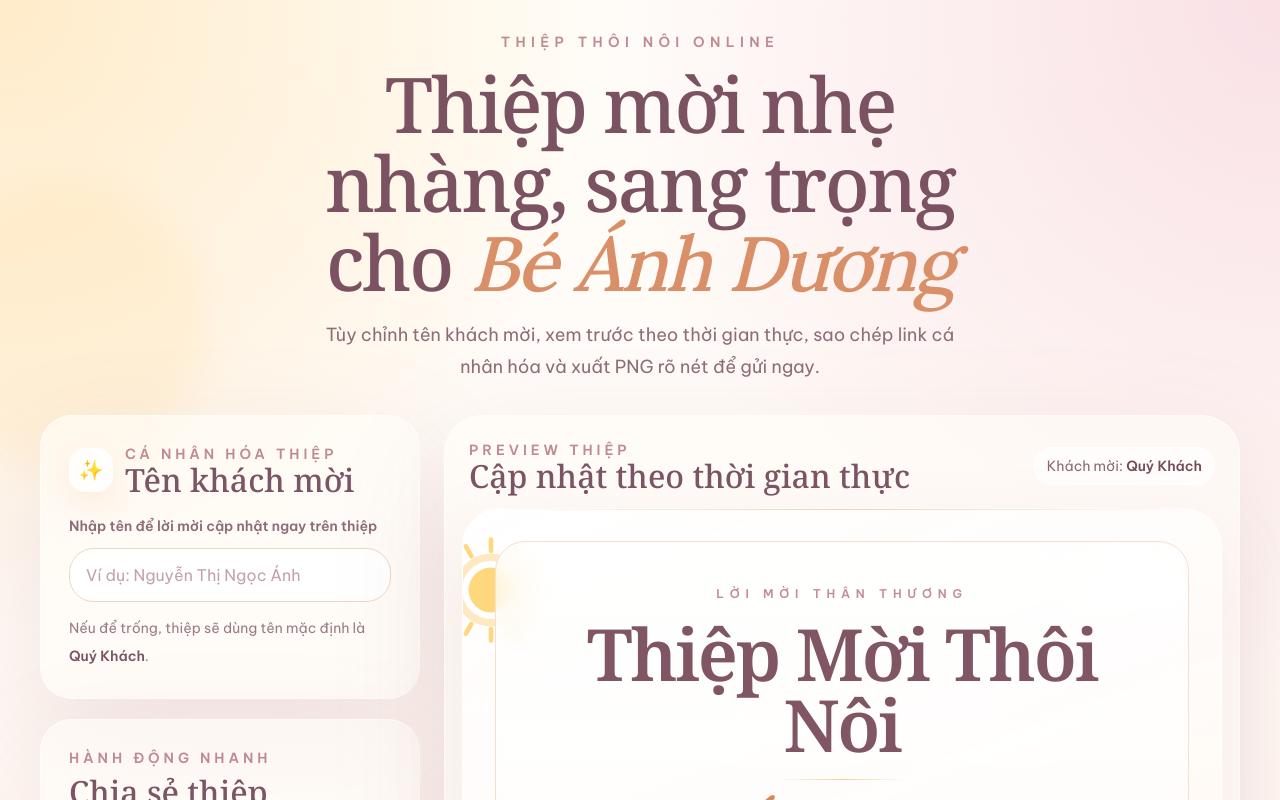
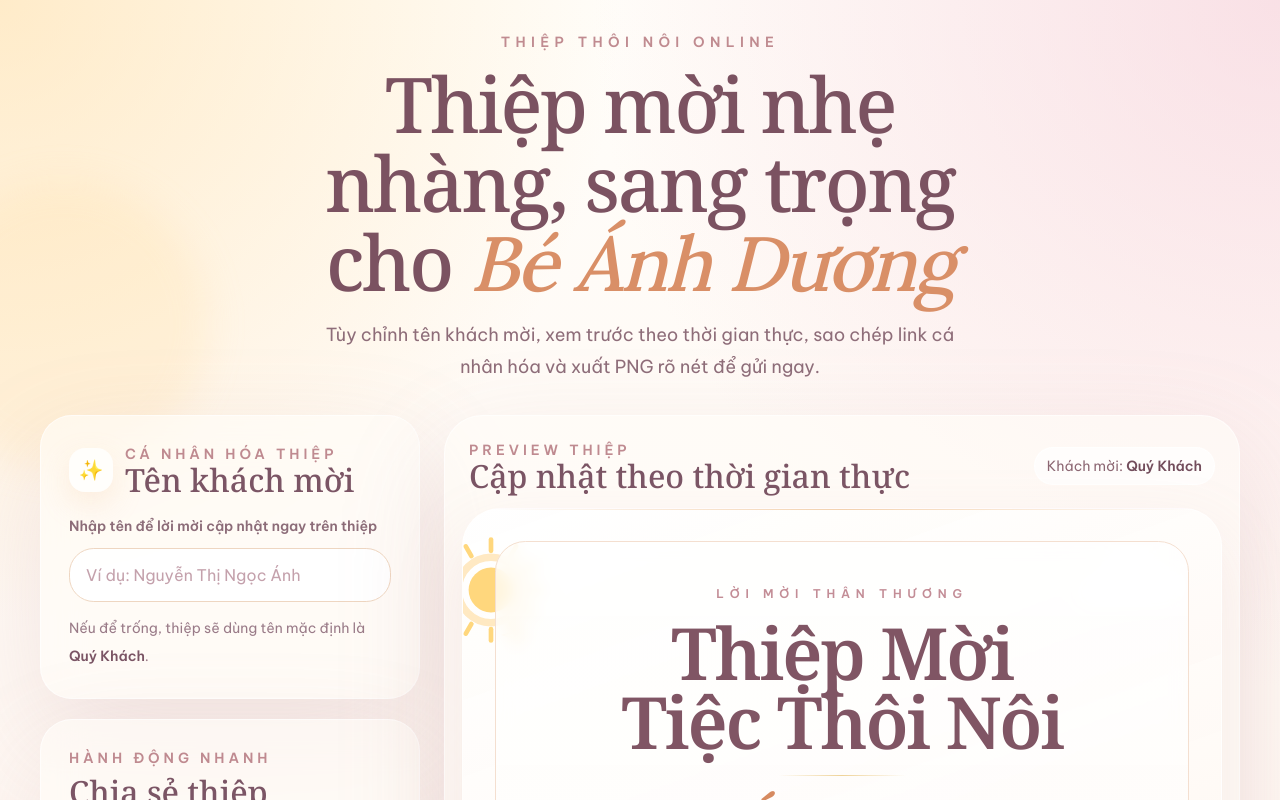
Before and after one commit to ThuKudo/Thiep-moi-tiec-thoi-noi, a Next.js app: page / in a window 1280 px wide. Shown: the top 800 px of the page. Built offline with nearby package versions, Linux system fonts and the light colour scheme.

Commit message:
style: split invitation title across two lines

```diff
--- a/src/components/InvitationCard.tsx
+++ b/src/components/InvitationCard.tsx
@@ -101,8 +101,9 @@ export function InvitationCard({ config, guestName }: InvitationCardProps) {
           <p className="mb-4 text-[0.72rem] font-semibold uppercase tracking-[0.48em] text-[#c38d96] sm:text-xs">
             Lời mời thân thương
           </p>
-          <h1 className="font-heading text-[clamp(3rem,7vw,4.5rem)] leading-[0.98] font-semibold tracking-[-0.03em] text-[#805564]">
-            {config.eventTitle}
+          <h1 className="font-heading text-[clamp(3rem,7vw,4.5rem)] leading-[0.95] font-semibold tracking-[-0.03em] text-[#805564]">
+            <span className="block">{config.eventTitleLineOne}</span>
+            <span className="block">{config.eventTitleLineTwo}</span>
           </h1>
           <div className="mx-auto my-5 h-px w-32 bg-[linear-gradient(90deg,transparent,#efd399,transparent)]" />
           <p className="font-display text-[clamp(2.6rem,5vw,3.6rem)] font-semibold italic leading-none tracking-[-0.02em] text-[#d68a60]">
--- a/src/data/invitation.ts
+++ b/src/data/invitation.ts
@@ -1,5 +1,7 @@
 export type InvitationConfig = {
   eventTitle: string;
+  eventTitleLineOne: string;
+  eventTitleLineTwo: string;
   babyName: string;
   eventDate: string;
   eventTime: string;
@@ -13,7 +15,9 @@ export type InvitationConfig = {
 };
 
 export const invitationConfig: InvitationConfig = {
-  eventTitle: "Thiệp Mời Thôi Nôi",
+  eventTitle: "Thiệp Mời Tiệc Thôi Nôi",
+  eventTitleLineOne: "Thiệp Mời",
+  eventTitleLineTwo: "Tiệc Thôi Nôi",
   babyName: "Bé Ánh Dương",
   eventDate: "29/03/2026",
   eventTime: "10:30",
```
